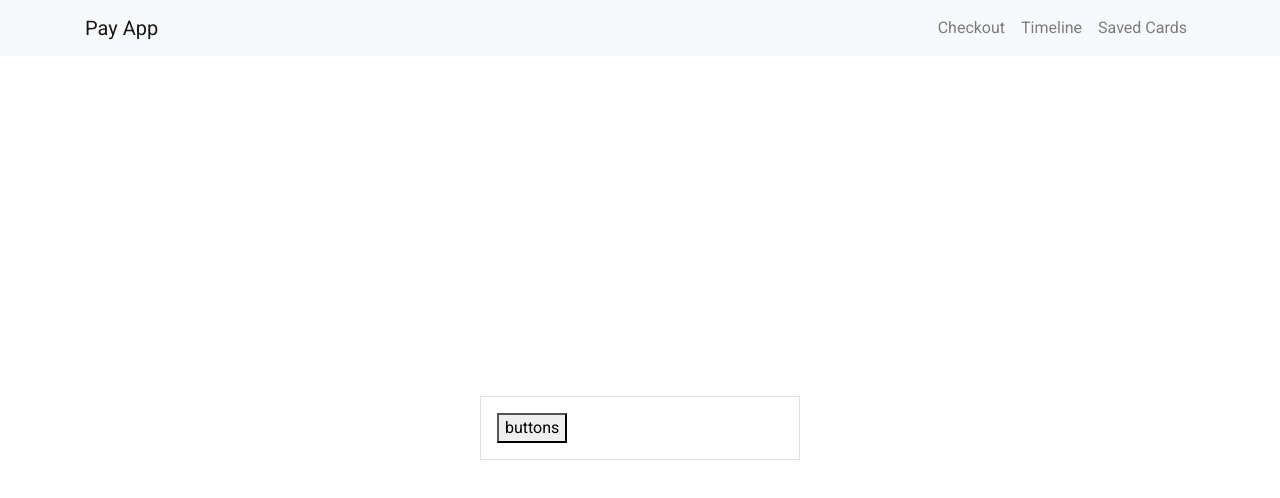
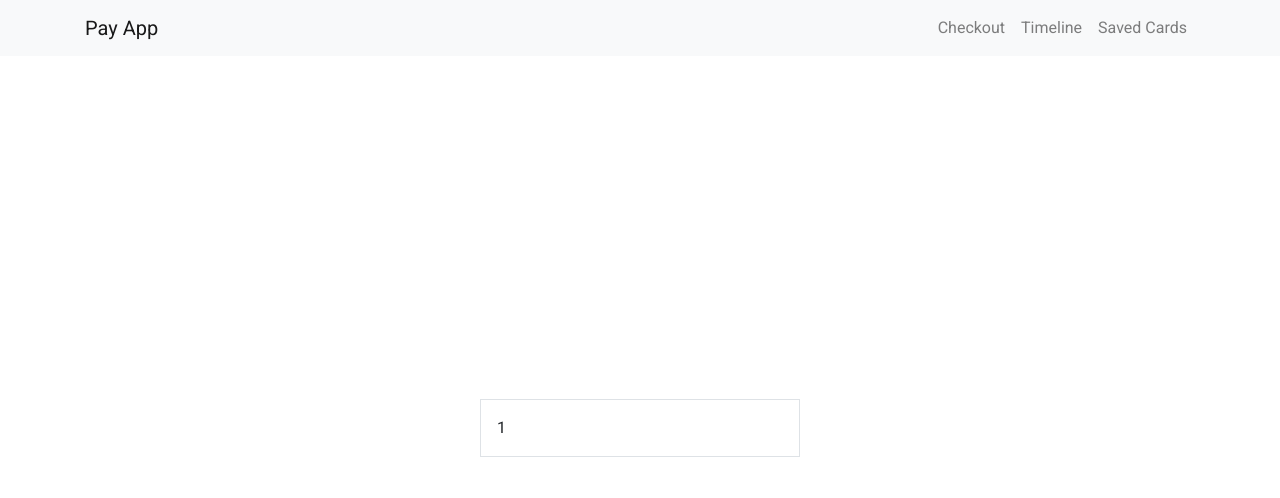
Before and after one commit to z1m1n/pay-app, a React (Create React App) app: page /checkout in a window 1280 px wide. Shown: the top 498 px of the page. Built offline with nearby package versions, Linux system fonts and the light colour scheme.

Commit message:
Card and Payment types, removing test example

```diff
--- a/src/pages/Checkout.tsx
+++ b/src/pages/Checkout.tsx
@@ -1,18 +1,9 @@
 import { FC } from 'react';
-import { useDispatch, useSelector } from 'react-redux';
-import { addCard } from 'store/actions/cards';
-import { RootState } from 'store/types';
 
 const CheckoutPage: FC = () => {
-  const dispatch = useDispatch();
-  const payload = useSelector((state: RootState) => state.cards);
-
-  console.log(payload);
   return (
     <div>
-      <button onClick={() => dispatch(addCard({ id: '1'}))}>
-        buttons
-      </button>
+      1
     </div>
   );
 };
--- a/src/store/actions/cards/types.ts
+++ b/src/store/actions/cards/types.ts
@@ -4,6 +4,10 @@ export const DELETE_CARD = 'DELETE_CARD';
 
 export interface Card {
   id: string;
+  name: string;
+  number: string;
+  expiration: string;
+  cvc: string;
 };
 
 interface AddCardAction {
--- a/src/store/actions/checkout/types.ts
+++ b/src/store/actions/checkout/types.ts
@@ -1,7 +1,12 @@
+import { Card } from "store/actions/cards/types";
+
 export const MAKE_PAYMENT = 'MAKE_PAYMENT';
 
 export interface Payment {
   id: string;
+  name: string;
+  card?: Card;
+  applePay: boolean;
 };
 
 export interface CheckoutActionTypes {
```
